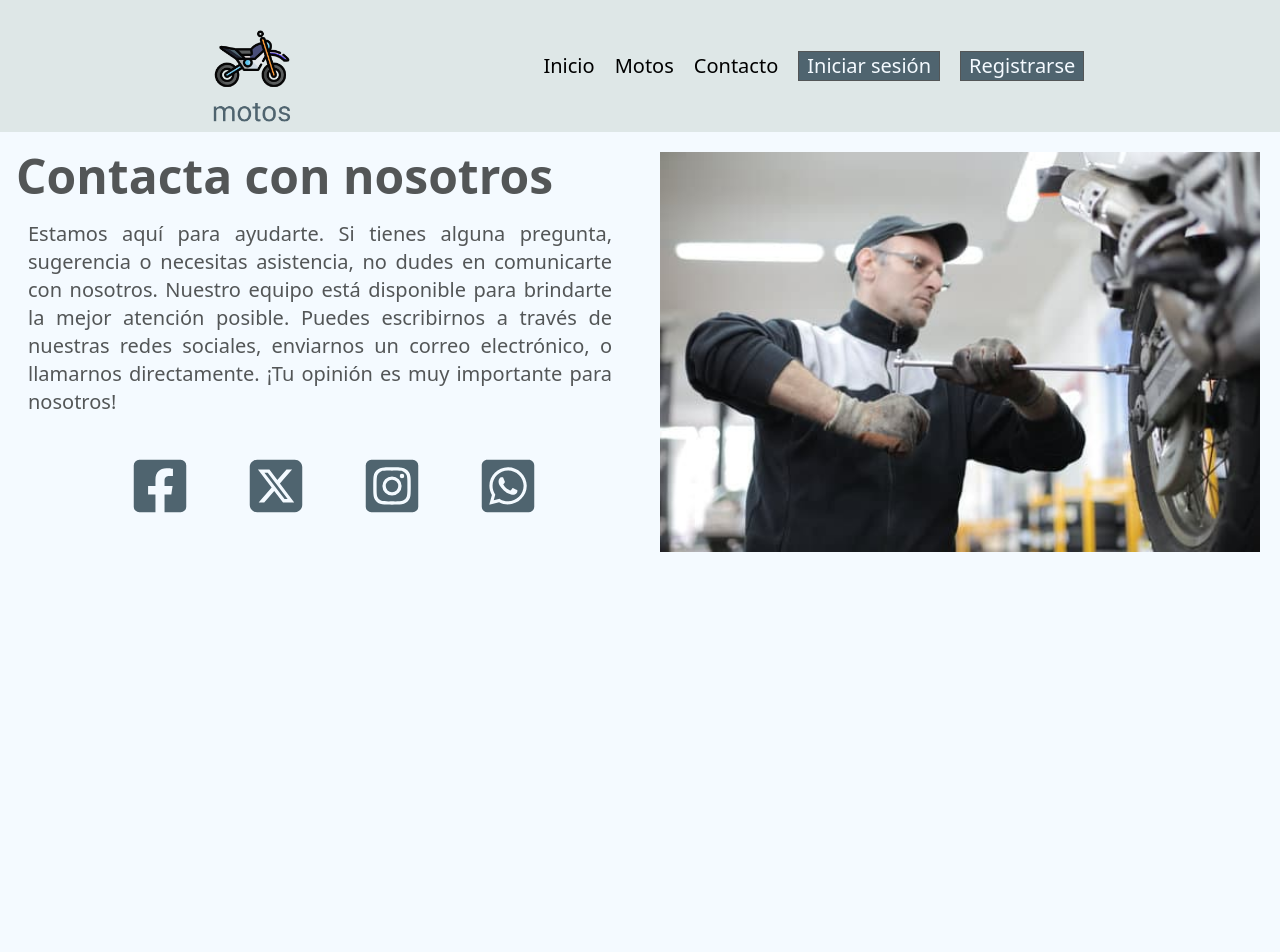
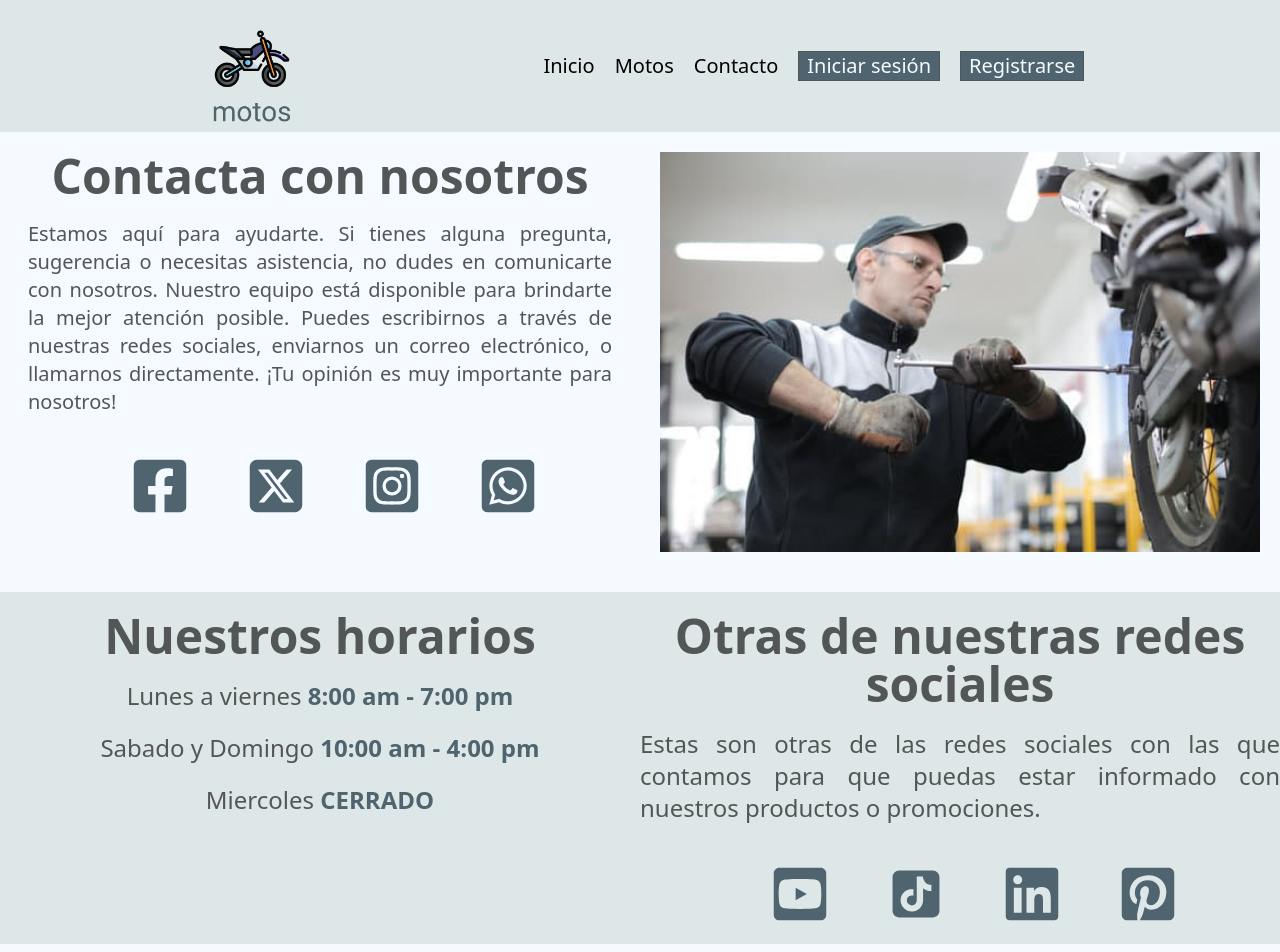
Before and after one commit to BryanVas24/paginaMotos, a Next.js app: page /contacto in a window 1280 px wide. Shown: the top 952 px of the page. Before the commit the page ends 800 px from the top, so only its background shows below. Built offline with nearby package versions, Linux system fonts and the light colour scheme.

Commit message:
Pagina de contacto

```diff
--- a/app/contacto/page.tsx
+++ b/app/contacto/page.tsx
@@ -1,17 +1,21 @@
 import Image from "next/image";
+import { AiFillTikTok } from "react-icons/ai";
 import {
   FaWhatsappSquare,
   FaInstagramSquare,
   FaFacebookSquare,
+  FaLinkedin,
+  FaYoutubeSquare,
+  FaPinterestSquare,
 } from "react-icons/fa";
 import { FaSquareXTwitter } from "react-icons/fa6";
 
 export default function ContactoPage() {
   return (
     <main>
-      <section className="grid grid-cols-1 md:grid-cols-2 ">
+      <section className="grid grid-cols-1 md:grid-cols-2 mb-10">
         <div>
-          <h1 className="text-5xl font-black text-davys-gray ml-4 mb-5">
+          <h1 className="text-5xl font-black text-davys-gray text-center mb-5">
             Contacta con nosotros
           </h1>
           <p className="text-xl text-davys-gray mx-7 text-justify">
@@ -62,6 +66,85 @@ export default function ContactoPage() {
           />
         </div>
       </section>
+      <section className="grid grid-cols-1 md:grid-cols-2 bg-platinum ">
+        <div className="mt-5">
+          <h2 className="text-5xl font-black text-davys-gray text-center mb-5">
+            Nuestros horarios
+          </h2>
+          <p className="text-center text-davys-gray text-2xl  mb-5">
+            Lunes a viernes{" "}
+            <span className=" text-paynes-gray font-bold">
+              {" "}
+              8:00 am - 7:00 pm
+            </span>
+          </p>
+          <p className="text-center text-davys-gray text-2xl mb-5">
+            Sabado y Domingo{" "}
+            <span className=" text-paynes-gray font-bold">
+              {" "}
+              10:00 am - 4:00 pm
+            </span>
+          </p>
+          <p className="text-center text-davys-gray text-2xl ">
+            Miercoles{" "}
+            <span className=" text-paynes-gray font-bold"> CERRADO</span>
+          </p>
+        </div>
+        <div className="mt-5">
+          <h2 className="text-5xl font-black text-davys-gray text-center mb-5">
+            Otras de nuestras redes sociales
+          </h2>
+          <p className=" text-davys-gray text-2xl text-justify mb-5">
+            Estas son otras de las redes sociales con las que contamos para que
+            puedas estar informado con nuestros productos o promociones.
+          </p>
+          <div className="flex space-x-4 ml-7 mt-10 justify-center gap-10 mb-5">
+            <a
+              href="https://www.youtube.com"
+              target="_blank"
+              rel="noopener noreferrer"
+            >
+              <FaYoutubeSquare className="text-paynes-gray text-6xl transition-colors duration-300 hover:text-red-600" />
+            </a>
+            <a
+              href="https://www.tiktok.com"
+              target="_blank"
+              rel="noopener noreferrer"
+            >
+              <AiFillTikTok className="text-paynes-gray text-6xl transition-colors duration-300 hover:text-black" />
+            </a>
+            <a
+              href="https://www.linkedin.com"
+              target="_blank"
+              rel="noopener noreferrer"
+            >
+              <FaLinkedin className="text-paynes-gray text-6xl transition-colors duration-300 hover:text-blue-700" />
+            </a>
+            <a
+              href="https://www.pinterest.com"
+              target="_blank"
+              rel="noopener noreferrer"
+            >
+              <FaPinterestSquare className="text-paynes-gray text-6xl transition-colors duration-300 hover:text-red-600" />
+            </a>
+          </div>
+        </div>
+      </section>
+      <section className="mb-10">
+        <h2 className="text-5xl font-black text-davys-gray text-center mb-5 mt-10">
+          Puedes encontrarnos acá
+        </h2>
+        <div className="w-full flex justify-center">
+          <iframe
+            src="https://www.google.com/maps/embed?pb=!1m18!1m12!1m3!1d3871.6010935214226!2d-89.55025832514015!3d13.982333691914896!2m3!1f0!2f0!3f0!3m2!1i1024!2i768!4f13.1!3m3!1m2!1s0x8f62e62036825a69%3A0xec68b49f92513893!2sUniversidad%20Cat%C3%B3lica%20de%20El%20Salvador!5e0!3m2!1ses-419!2ssv!4v1723784215829!5m2!1ses-419!2ssv"
+            width="600"
+            height="450"
+            style={{ border: 0, width: "80%", height: "55vh" }}
+            loading="lazy"
+            referrerPolicy="no-referrer-when-downgrade"
+          ></iframe>
+        </div>
+      </section>
     </main>
   );
 }
```
